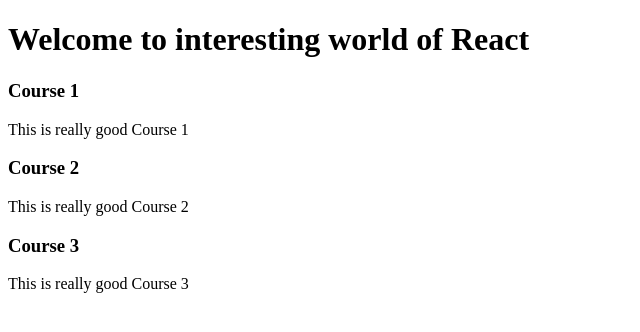
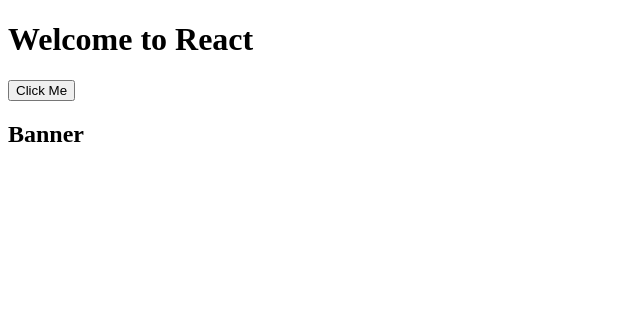
Before and after one commit to Aditya-Kumar-Sahu/PrepBytes, a React (Create React App) app in the folder react_workspace/react_first_project/: page / in a window 1280 px wide. Shown: the top 332 px of the page, without its empty margins (0-640 px from the left). Built offline with nearby package versions, Linux system fonts and the light colour scheme.

Commit message:
learning react life cycle basics

```diff
--- a/react_workspace/react_first_project/src/App.js
+++ b/react_workspace/react_first_project/src/App.js
@@ -73,26 +73,90 @@
 // export default App
 
 
-import { Component } from "react";
-import Courses from "./components/courses";
-import Heading from "./components/heading";
-import CourseJson from "./courses.json";
+
+
+
+// import { Component } from "react";
+// import Courses from "./components/courses";
+// import Heading from "./components/heading";
+// import CourseJson from "./courses.json";
+
+// class App extends Component{
+
+//     state={
+//         heading: "Welcome to interesting world of React",
+//         courseList: CourseJson,
+//     }
+
+//     render(){
+//         return(
+//             <>
+//             <Heading heading={this.state.heading}/>
+//             <Courses courseList={this.state.courseList}/>
+//             </>
+//         )
+//     }
+// }
+
+// export default App
+
+
+
+
+import React, { Component } from "react";
+import Banner from "./components/banner";
 
 class App extends Component{
 
-    state={
-        heading: "Welcome to interesting world of React",
-        courseList: CourseJson,
+    constructor(){
+        super();
+        console.log("1. constructor method is called")
+        this.state={
+            heading: "Welcome to React",
+            isBannerVisible: true,
+        }
+    }
+
+    handleClick = () => {
+        this.setState({
+            heading: "Hope you are learning React",
+            isBannerVisible: false,
+        })
+    }
+
+    static getDerivedStateFromProps(){
+        console.log("2. getDerivedFromProps method is called")
+        return null;
+    }
+
+    shouldComponentUpdate(){
+        console.log("5. shouldComponentUpdate method is called")
+        return true
     }
 
     render(){
+        console.log("3. render method is called")
         return(
             <>
-            <Heading heading={this.state.heading}/>
-            <Courses courseList={this.state.courseList}/>
+               <h1>Welcome to React</h1>
+               <button onClick={this.handleClick}>Click Me</button>
+               {this.state.isBannerVisible?<Banner />: null}
             </>
         )
     }
+
+    getSnapshotBeforeUpdate(prevProps, prevState){
+        console.log("7. getSnapshotBeforeUpdate method is called")
+        return null
+    }
+
+    componentDidMount(){
+        console.log("4. componentDidMount method is called")
+    }
+
+    componentDidUpdate(){
+        console.log("6. componentDidUpdate method is called")
+    }
 }
 
-export default App
+export default App;
--- a/react_workspace/react_first_project/src/components/banner.js
+++ b/react_workspace/react_first_project/src/components/banner.js
@@ -1,5 +1,26 @@
-function Banner() {
-    return(<h2>Here is the banner</h2>)
+// function Banner() {
+//     return(<h2>Here is the banner</h2>)
+// }
+
+// export default Banner
+
+
+import { Component } from "react";
+
+class Banner extends Component{
+
+
+    render(){
+        return(
+            <>
+                <h2>Banner</h2>
+            </>
+        )
+    }
+
+    componentWillUnmount() {
+        console.log("8. componentWillUnmount method is called")
+    }
 }
 
 export default Banner
```
